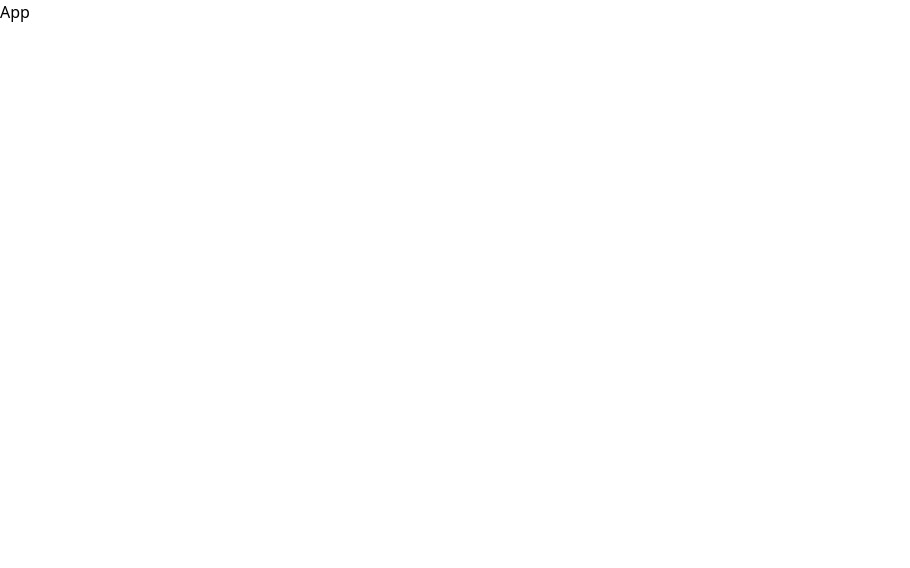
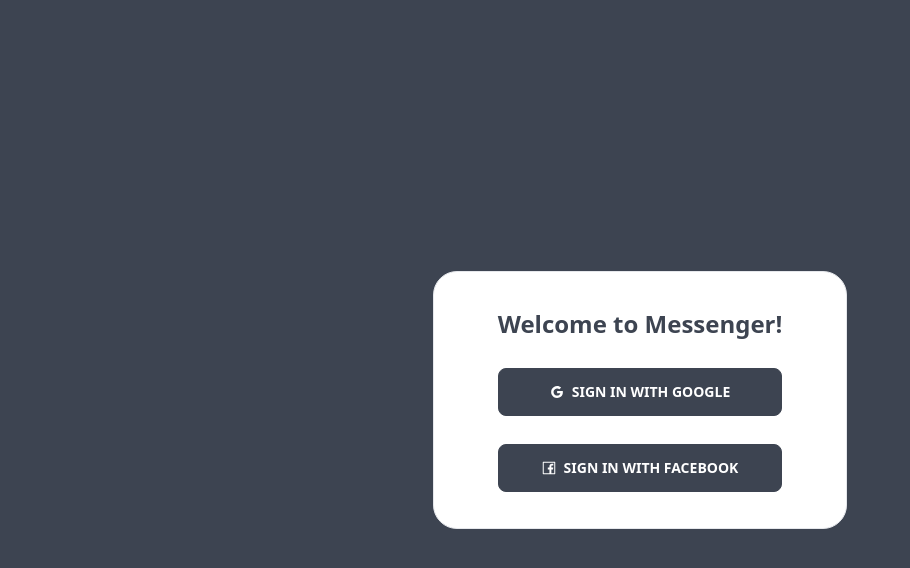
Before and after one commit to suhdanny/react-chat-application, a React (Create React App) app: page / in a window 1280 px wide. Shown: the top 568 px of the page, without its empty margins (0-910 px from the left). Built offline with nearby package versions, Linux system fonts and the light colour scheme.

Commit message:
Create Login Component

```diff
--- a/package.json
+++ b/package.json
@@ -7,6 +7,7 @@
     "@testing-library/jest-dom": "^5.16.4",
     "@testing-library/react": "^13.3.0",
     "@testing-library/user-event": "^13.5.0",
+    "daisyui": "^2.19.0",
     "firebase": "^9.9.0",
     "react": "^18.2.0",
     "react-axios": "^2.0.6",
--- a/src/components/App.js
+++ b/src/components/App.js
@@ -1,7 +1,15 @@
 import React from 'react';
+import Login from './Login';
+import { Routes, Route } from 'react-router-dom';
 
 function App() {
-	return <h1>App</h1>;
+	return (
+		<div className='min-h-screen font-sans'>
+			<Routes>
+				<Route exact path='/' element={<Login />} />
+			</Routes>
+		</div>
+	);
 }
 
 export default App;
--- /dev/null
+++ b/src/components/Login.js
@@ -0,0 +1,20 @@
+import React from 'react';
+import { GoogleOutlined, FacebookOutlined } from '@ant-design/icons';
+
+const Login = () => {
+	return (
+		<div className='min-h-screen flex justify-center items-center bg-neutral'>
+			<div className='rounded-3xl text-center max-w-md py-9 px-16 border bg-neutral-content flex flex-col gap-7'>
+				<h2 className='font-bold text-2xl text-neutral'>Welcome to Messenger!</h2>
+				<div className='btn cursor-pointer'>
+					<GoogleOutlined className='mr-2' /> Sign in with Google
+				</div>
+				<div className='btn cursor-pointer'>
+					<FacebookOutlined className='mr-2' /> Sign in with Facebook
+				</div>
+			</div>
+		</div>
+	);
+};
+
+export default Login;
--- a/src/index.js
+++ b/src/index.js
@@ -2,10 +2,13 @@
 import ReactDOM from 'react-dom/client';
 import './index.css';
 import App from './components/App';
+import { BrowserRouter } from 'react-router-dom';
 
 const root = ReactDOM.createRoot(document.getElementById('root'));
 root.render(
 	<React.StrictMode>
-		<App />
+		<BrowserRouter>
+			<App />
+		</BrowserRouter>
 	</React.StrictMode>
 );
--- a/tailwind.config.js
+++ b/tailwind.config.js
@@ -4,5 +4,8 @@
 	theme: {
 		extend: {},
 	},
-	plugins: [],
+	daisyui: {
+		themes: ['light', 'dark'],
+	},
+	plugins: [require('daisyui')],
 };
```
Also changed, not shown: 1 other file (tests, documents, lock files or other folders).
